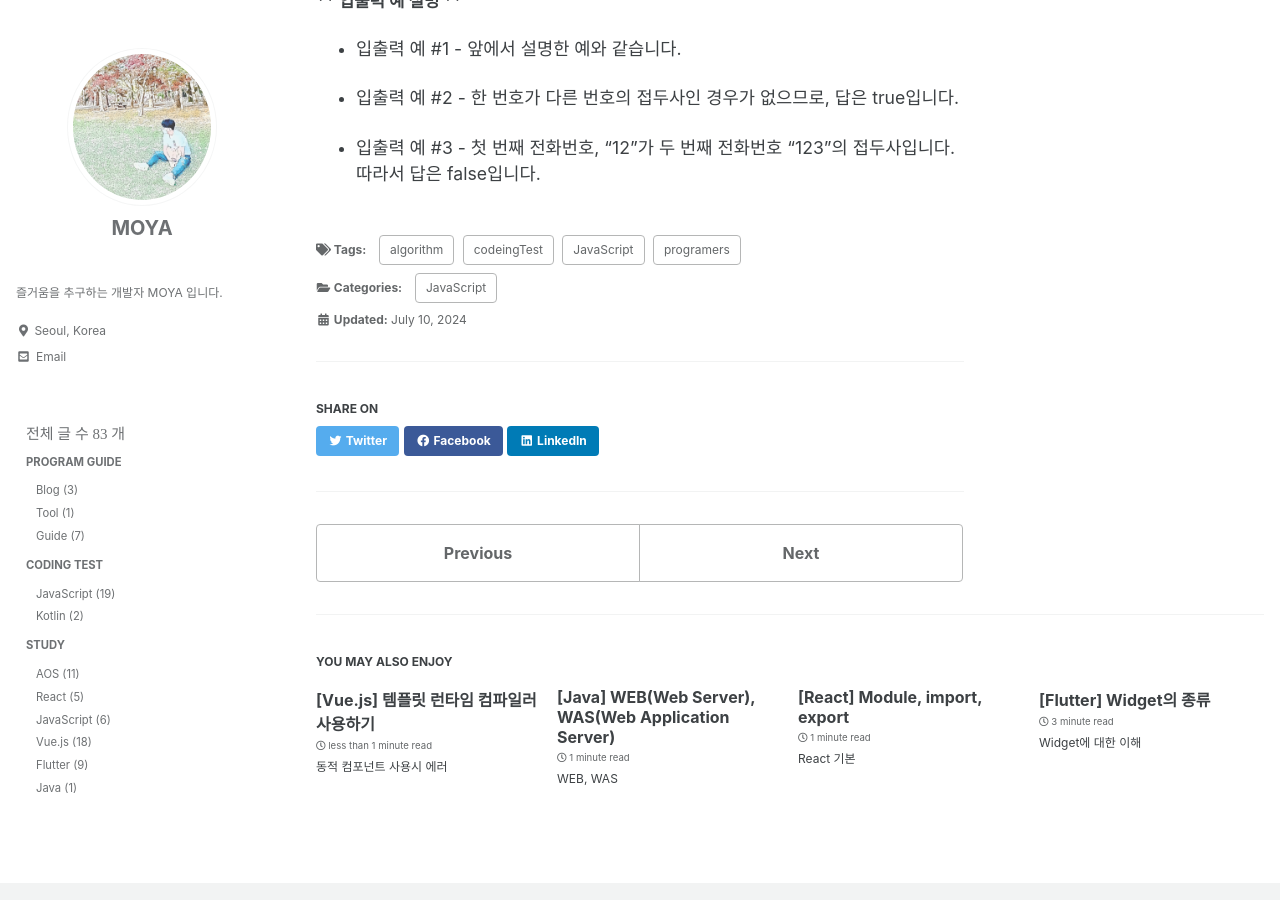
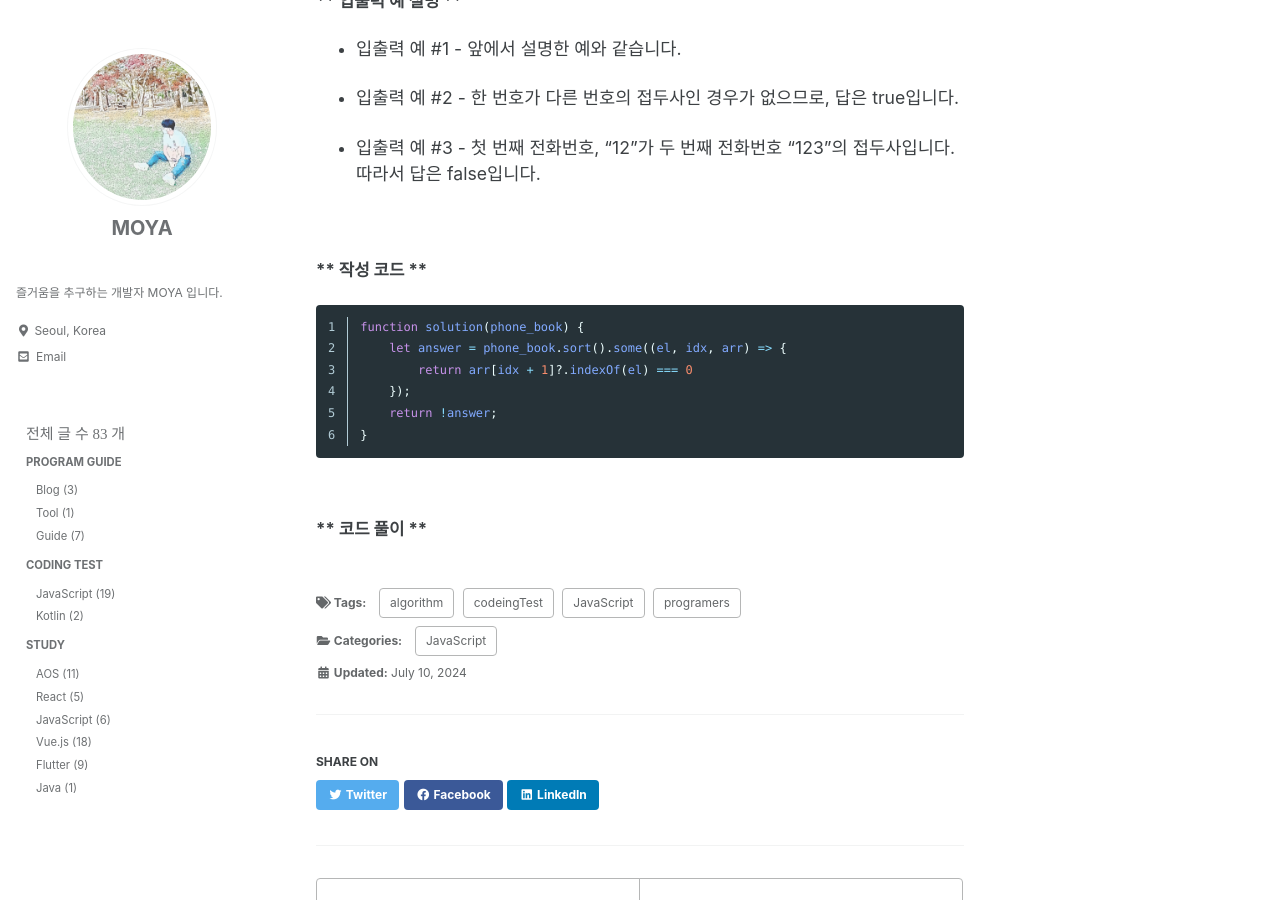
Before and after one commit to kdc7140/kdc7140.github.io, a Jekyll site: the page built from _posts/codingTest/2024-07-10-codingTest19.md, in a window 1280 px wide and 900 px high, scrolled down 939 px. Built offline with Jekyll 4.4.1, drawn with Linux system fonts in a browser that asks for light colours; cached includes are drawn as plain includes; some web fonts are replaced.

Commit message:
codingTest - programers 전화번호 목록 코드추가

````diff
--- a/_posts/codingTest/2024-07-10-codingTest19.md
+++ b/_posts/codingTest/2024-07-10-codingTest19.md
@@ -52,3 +52,22 @@ tags:
 
  * 입출력 예 #3
 		- 첫 번째 전화번호, “12”가 두 번째 전화번호 “123”의 접두사입니다. 따라서 답은 false입니다.
+
+<br/>
+
+
+**** 작성 코드 ****
+
+```javascript
+function solution(phone_book) {
+    let answer = phone_book.sort().some((el, idx, arr) => {
+        return arr[idx + 1]?.indexOf(el) === 0
+    });
+    return !answer;
+}
+```
+
+<br/>
+
+
+**** 코드 풀이 ****
````
